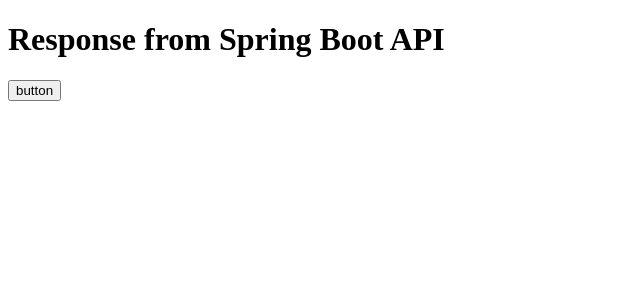
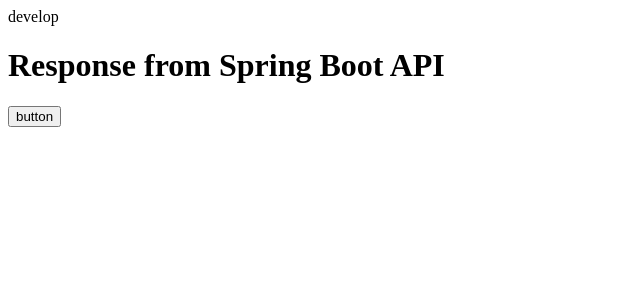
Before and after one commit to Hanu5945/react-code, a React (Create React App) app: page / in a window 1280 px wide. Shown: the top 300 px of the page, without its empty margins (0-640 px from the left). Built offline with nearby package versions, Linux system fonts and the light colour scheme; no server answers.

Commit message:
develop commit

```diff
--- a/src/App.js
+++ b/src/App.js
@@ -18,6 +18,7 @@
 
   return (
     <div>
+      develop
       <h1>Response from Spring Boot API</h1>
       <button onClick={() => { setClick(!click) }}>button</button>
       <p>{message}</p> {/* API에서 받은 메시지를 출력 */}
```
